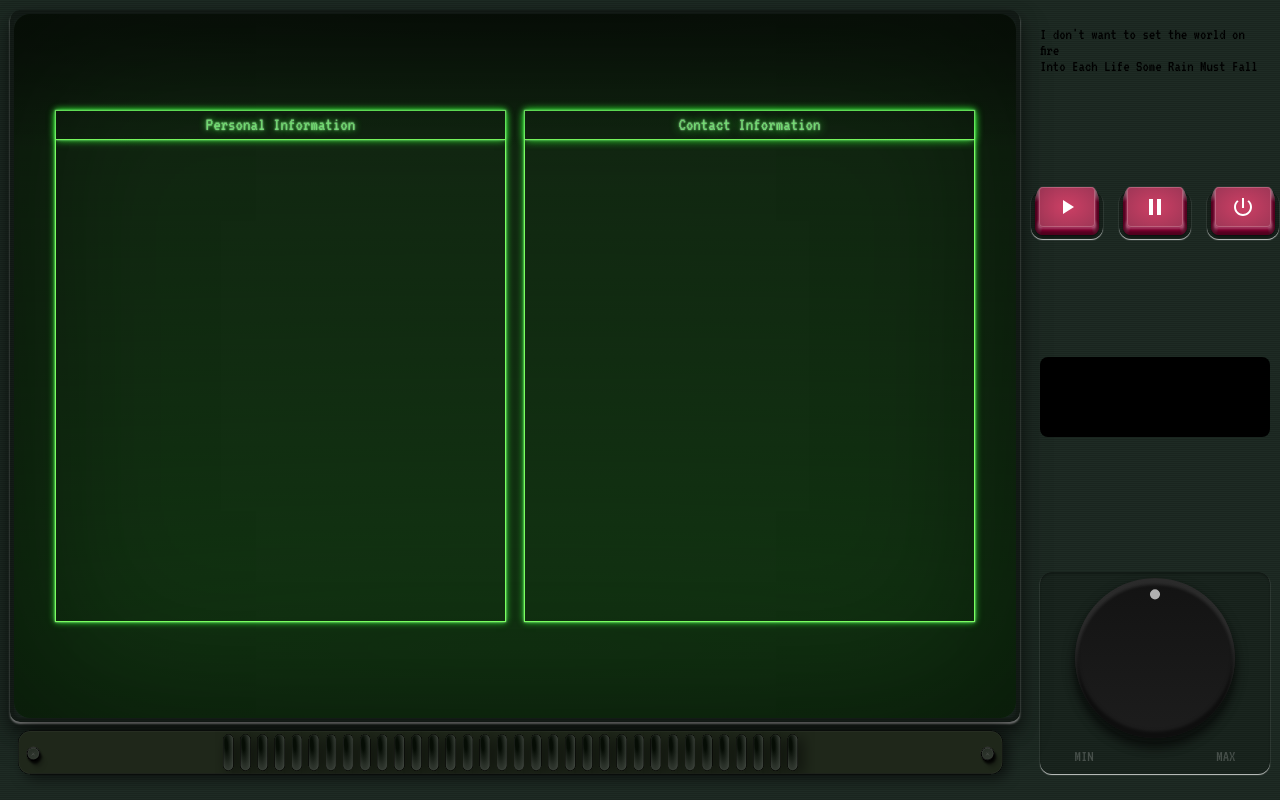
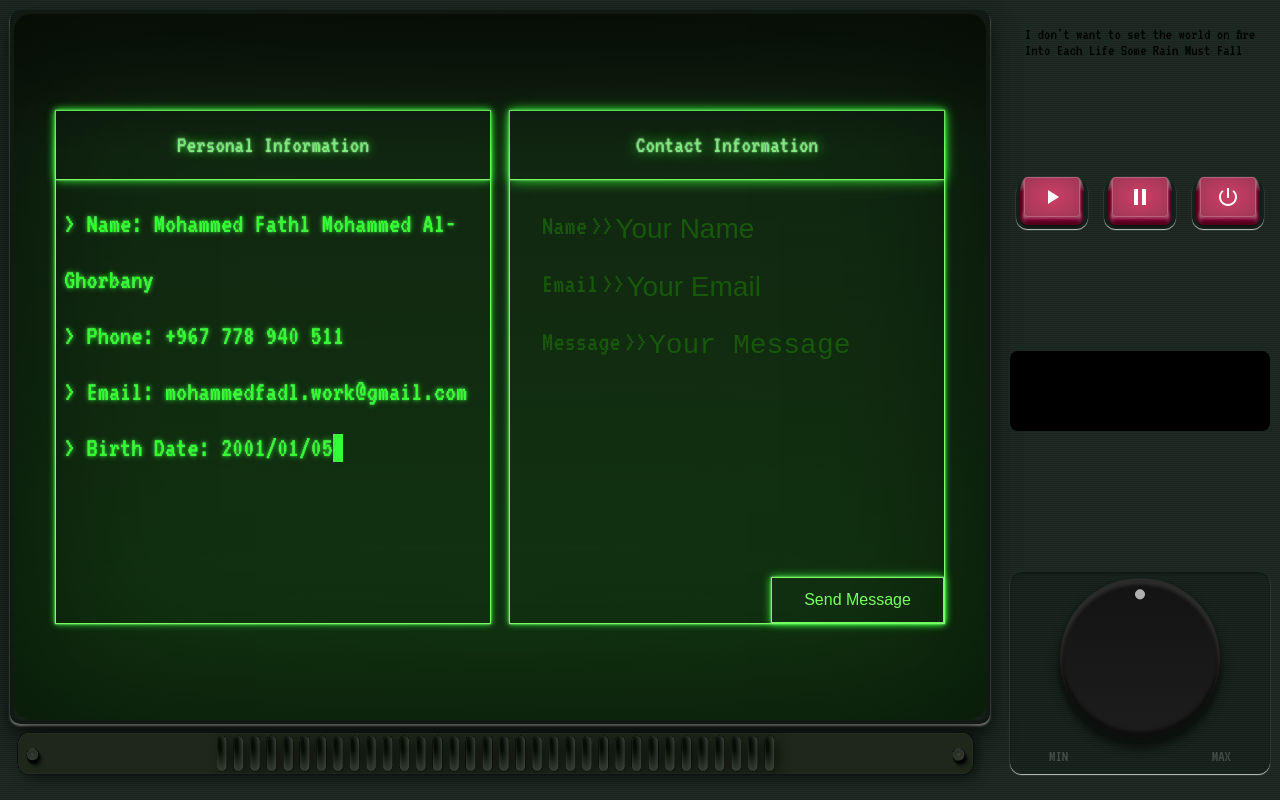
Before and after one commit to mohamdefathl/pixeld-portfolio, a React (Vite) app: page /pixeld-portfolio/contact in a window 1280 px wide. Built offline with nearby package versions, Linux system fonts and the light colour scheme.

Commit message:
style: design the contact section

```diff
--- a/src/components/tv-container/tv-container.css
+++ b/src/components/tv-container/tv-container.css
@@ -51,7 +51,7 @@
 .pc-container-left {
     background-color: #1E2B24;
     height: 100vh;
-    min-width: 250px;
+    min-width: 280px;
     padding: 10px;
     position: relative;
     overflow: hidden;
--- a/src/components/typing-text/typing-text.css
+++ b/src/components/typing-text/typing-text.css
@@ -1,12 +1,11 @@
 .typing-text {
-  font-family: inherit;
   text-align: center;
   font-size: 2.25rem;
   filter: drop-shadow(0 1px 2px rgb(0 0 0 / 0.1));
   border-right: 10px solid currentColor;
   animation: blink-cursor 0.75s step-end infinite;
   color: #3f3;
-  text-shadow: 0 0 1ex #3f3, 0 0 2px rgba(255,255,255,0.8);
+  text-shadow: 0 0 0.5ex #3f3, 0 0 1px rgba(255,255,255,0.5);
 }
 
 @keyframes blink-cursor {
--- a/src/screens/contact/contact.css
+++ b/src/screens/contact/contact.css
@@ -14,12 +14,87 @@
     text-align: center;
     border-bottom: 1px solid var(--main-green);
     box-shadow: 0 0 1ex #3f3, 0 0 2px rgba(255,255,255,0.8);
+    padding: 1rem 0px;
+}
+.personal-info {
+  white-space: pre-line;
+  line-height: 2;
+  padding: 1rem 0.5rem;
+}
+.personal-info > span {
+    font-size: 1.75rem;
 }
 
-
 .contact-contact{
+    position: relative;
     width: 48%;
     height: 80%;
     border:1px solid var(--main-green);
     box-shadow: 0 0 1ex #3f3, 0 0 2px rgba(255,255,255,0.8);
 }
+
+.contact-form {
+    padding: 2rem;
+    display: flex;
+    flex-direction: column;
+    gap: 1.5rem;
+}
+
+.form-group {
+    display: flex;
+    /* flex-direction: column; */
+}
+
+.form-label{
+    text-shadow: 0 0 0.5ex #3f3, 0 0 1px rgba(255,255,255,0.5);
+    font-size: 1.75rem;
+}
+.form-label.empty {
+    color: var(--dark-green);
+    text-shadow: none;
+}
+
+.form-label.filled {
+    font-size: 1.75rem;
+}
+.form-input:placeholder-shown{
+    text-shadow: none;
+}
+.form-input {
+    width: 100%;
+    font-size: 1.75rem;
+    background: transparent;
+    border:none;
+    color: var(--main-green);
+    outline: none;
+    transition: all 0.3s ease;
+    caret-color: var(--main-green);
+    text-shadow: 0 0 0.5ex #3f3, 0 0 1px rgba(255,255,255,0.5);
+}
+
+.form-input::placeholder {
+    color: var(--dark-green);
+}
+
+.message-input {
+    resize: none;
+}
+
+.submit-button {
+    background: transparent;
+    border: 1px solid var(--main-green);
+    color: var(--main-green);
+    padding: 0.8rem 2rem;
+    font-size: 1rem;
+    cursor: pointer;
+    align-self: flex-start;
+    position: absolute;
+    bottom: 0%;
+    right: 0%;
+    box-shadow: 0 0 1ex #3f3, 0 0 2px rgba(255,255,255,0.8);
+}
+
+.submit-button:hover {
+    background: var(--main-green);
+    color: black;
+}
--- a/src/screens/contact/contact.tsx
+++ b/src/screens/contact/contact.tsx
@@ -1,13 +1,91 @@
-import React from 'react';
+import React, { useState } from 'react';
 import './contact.css';
+import { TypingAnimation } from '../../components/typing-text/typing-text';
 
-export const Contact: React.FC = () => (
+export const Contact: React.FC = () => {
+  const [formData, setFormData] = useState({
+    name: '',
+    email: '',
+    message: ''
+  });
+
+  const handleInputChange = (e: React.ChangeEvent<HTMLInputElement | HTMLTextAreaElement>) => {
+    const { name, value } = e.target;
+    setFormData(prev => ({
+      ...prev,
+      [name]: value
+    }));
+  };
+
+  const handleSubmit = (e: React.FormEvent) => {
+    e.preventDefault();
+    // Handle form submission here
+    console.log('Form submitted:', formData);
+  };
+
+  const personalInfo = `> Name: Mohammed Fathl Mohammed Al-Ghorbany
+> Phone: +967 778 940 511
+> Email: mohammedfadl.work@gmail.com
+> Birth Date: 2001/01/05`;
+
+  return (
     <div className='contact-container'>
       <div className='contact-personal'>
-      <h3 className='text-q contact-title'>Personal Information</h3>
+        <h2 className='text-q contact-title'>Personal Information</h2>
+        <div className='personal-info'>
+          <TypingAnimation text={personalInfo} duration={30} />
+        </div>
       </div>
       <div className='contact-contact'>
-      <h3 className='text-q contact-title'>Contact Information</h3>
+        <h2 className='text-q contact-title'>Contact Information</h2>
+        <form onSubmit={handleSubmit} className='contact-form'>
+          <div className='form-group'>
+            <label style={{ display: 'flex', gap: '4px' }} htmlFor='name' className={`form-label ${formData.name ? 'filled' : 'empty'}`}>
+              <span>Name</span><span>{'>> '}</span>
+            </label>
+            <input
+              type='text'
+              name='name'
+              value={formData.name}
+              onChange={handleInputChange}
+              placeholder='Your Name'
+              className='form-input'
+              required
+            />
+          </div>
+          <div className='form-group'>
+            <label style={{ display: 'flex', gap: '4px' }} htmlFor='email' className={`form-label ${formData.email ? 'filled' : 'empty'}`}>
+              <span>Email</span><span>{'>> '}</span>
+            </label>
+            <input
+              type='email'
+              name='email'
+              value={formData.email}
+              onChange={handleInputChange}
+              placeholder='Your Email'
+              className='form-input'
+              required
+            />
+          </div>
+          <div className='form-group'>
+            <label style={{ display: 'flex', gap: '4px' }} htmlFor='message' className={`form-label ${formData.message ? 'filled' : 'empty'}`}>
+              <span>Message</span><span>{'>> '}</span>
+            </label>
+            <textarea
+              name='message'
+              value={formData.message}
+              onChange={handleInputChange}
+              placeholder='Your Message'
+              className='form-input message-input scroll'
+              rows={5}
+              required
+            />
+          </div>
+          <button type='submit' className='submit-button'>
+            Send Message
+          </button>
+        </form>
       </div>
     </div>
   );
+};
```
Lines whose indentation alone changed are shown as unchanged.
